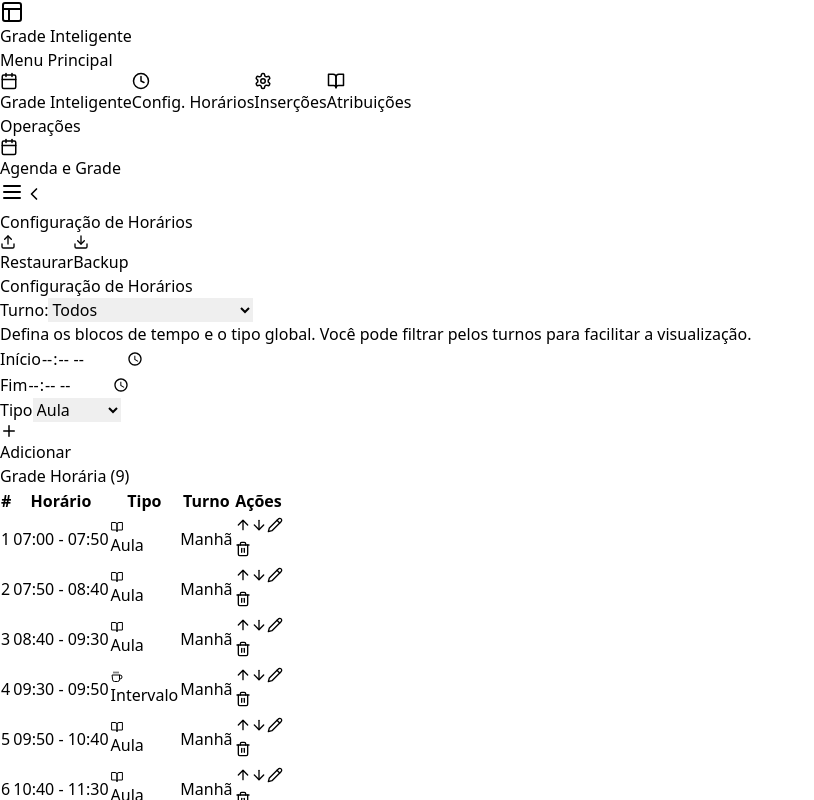
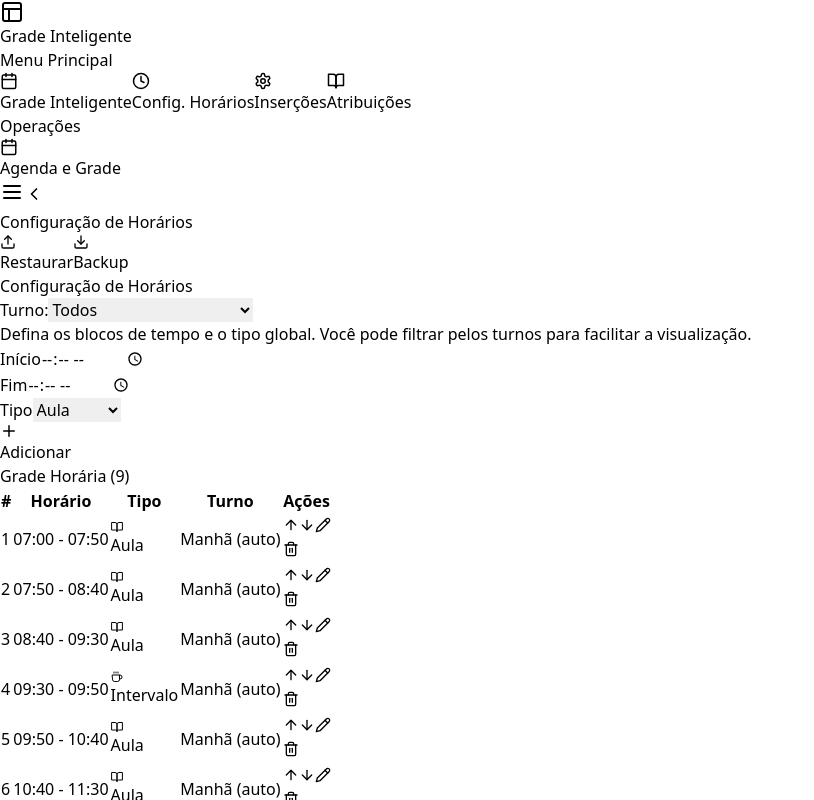
Before and after one commit to binarymath/GradeInteligente, a React (Vite) app: page / in a window 1280 px wide. Both pictures are taken after a click on the button "Config. Horários". Shown: the top 800 px of the page, without its empty margins (0-814 px from the left). Built offline with nearby package versions, Linux system fonts and the light colour scheme; the HTML template or start-up script is replaced by a standard one.

Commit message:
feat: permite override manual de turno por período (AUTO ou manual)

```diff
--- a/src/components/TimeSettingsSection.jsx
+++ b/src/components/TimeSettingsSection.jsx
@@ -55,7 +55,7 @@ const TimeSettingsSection = ({ data, setData }) => {
 
   const startEdit = (slot) => {
     setEditingId(slot.id);
-    const defaultShift = slot.shift || getShiftLabel(slot.start);
+    const defaultShift = slot.shift ? slot.shift : 'AUTO';
     setEditSlot({ start: slot.start, end: slot.end, type: slot.type, shift: defaultShift });
   };
 
@@ -182,6 +182,7 @@ const TimeSettingsSection = ({ data, setData }) => {
                   <td className="px-4 py-3">
                     {editingId === slot.id ? (
                       <select className="border border-slate-300 rounded px-2 py-1 text-xs" value={editSlot.shift} onChange={e => setEditSlot({ ...editSlot, shift: e.target.value })}>
+                        <option value="AUTO">Automático</option>
                         <option value="Manhã">Manhã</option>
                         <option value="Tarde">Tarde</option>
                         <option value="Noite">Noite</option>
@@ -189,17 +190,18 @@ const TimeSettingsSection = ({ data, setData }) => {
                         <option value="Integral (Tarde e Noite)">Integral (Tarde e Noite)</option>
                       </select>
                     ) : (() => {
-                      const lbl = slot.shift || getShiftLabel(slot.start);
-                      const styles = lbl === 'Manhã'
+                      const autoLbl = getShiftLabel(slot.start);
+                      const lbl = slot.shift ? slot.shift : autoLbl;
+                      const styles = lbl.startsWith('Manhã')
                         ? 'bg-amber-100 text-amber-700'
-                        : lbl === 'Tarde'
+                        : lbl.startsWith('Tarde')
                           ? 'bg-emerald-100 text-emerald-700'
-                          : lbl === 'Noite'
+                          : lbl.startsWith('Noite')
                             ? 'bg-violet-100 text-violet-700'
-                            : lbl === 'Integral (Manhã e Tarde)'
+                            : lbl.startsWith('Integral (Manhã e Tarde)')
                               ? 'bg-teal-100 text-teal-700'
                               : 'bg-fuchsia-100 text-fuchsia-700';
-                      return <span className={`inline-flex items-center px-2 py-1 rounded text-xs font-bold ${styles}`}>{lbl}</span>;
+                      return <span className={`inline-flex items-center px-2 py-1 rounded text-xs font-bold ${styles}`}>{lbl}{slot.shift ? '' : ' (auto)'}</span>;
                     })()}
                   </td>
                   <td className="px-4 py-3 text-right flex justify-end gap-2">
--- a/src/hooks/useDisplayPeriods.js
+++ b/src/hooks/useDisplayPeriods.js
@@ -1,5 +1,5 @@
 import { useMemo } from 'react';
-import { classifySlotShift, expandShifts } from '../utils/time';
+import { classifySlotShift, expandShifts, computeSlotShift } from '../utils/time';
 
 // Hook para encapsular a lógica de filtragem de períodos.
 export function useDisplayPeriods({ data, viewMode, selectedEntity }) {
@@ -17,7 +17,7 @@ export function useDisplayPeriods({ data, viewMode, selectedEntity }) {
       const teacher = data.teachers.find(t => t.id === selectedEntity);
       if (teacher?.shifts?.length) {
         const expanded = expandShifts(teacher.shifts);
-        return periods.filter(p => expanded.has(classifySlotShift(p.start)));
+        return periods.filter(p => expanded.has(computeSlotShift(p)));
       }
       return periods;
     }
--- a/src/utils/time.js
+++ b/src/utils/time.js
@@ -7,6 +7,11 @@ export function classifySlotShift(start) {
   if (minutes < 12 * 60) return 'Manhã';
   if (minutes < 18 * 60) return 'Tarde';
   return 'Noite';
+}
+
+/** Retorna turno efetivo considerando override manual (slot.shift). */
+export function computeSlotShift(slot) {
+  return slot.shift || classifySlotShift(slot.start);
 }
 
 /** Expande rótulos de turno integral para seus componentes. */
```
